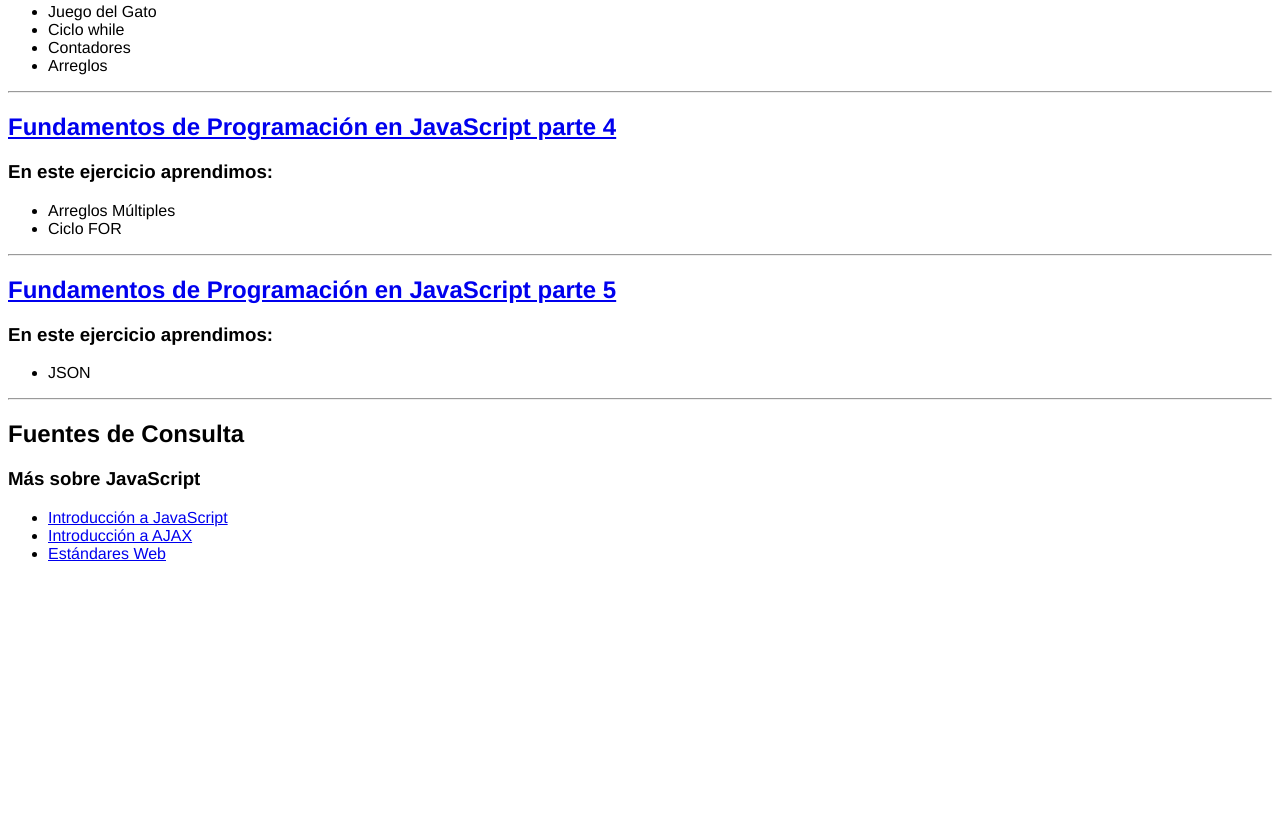
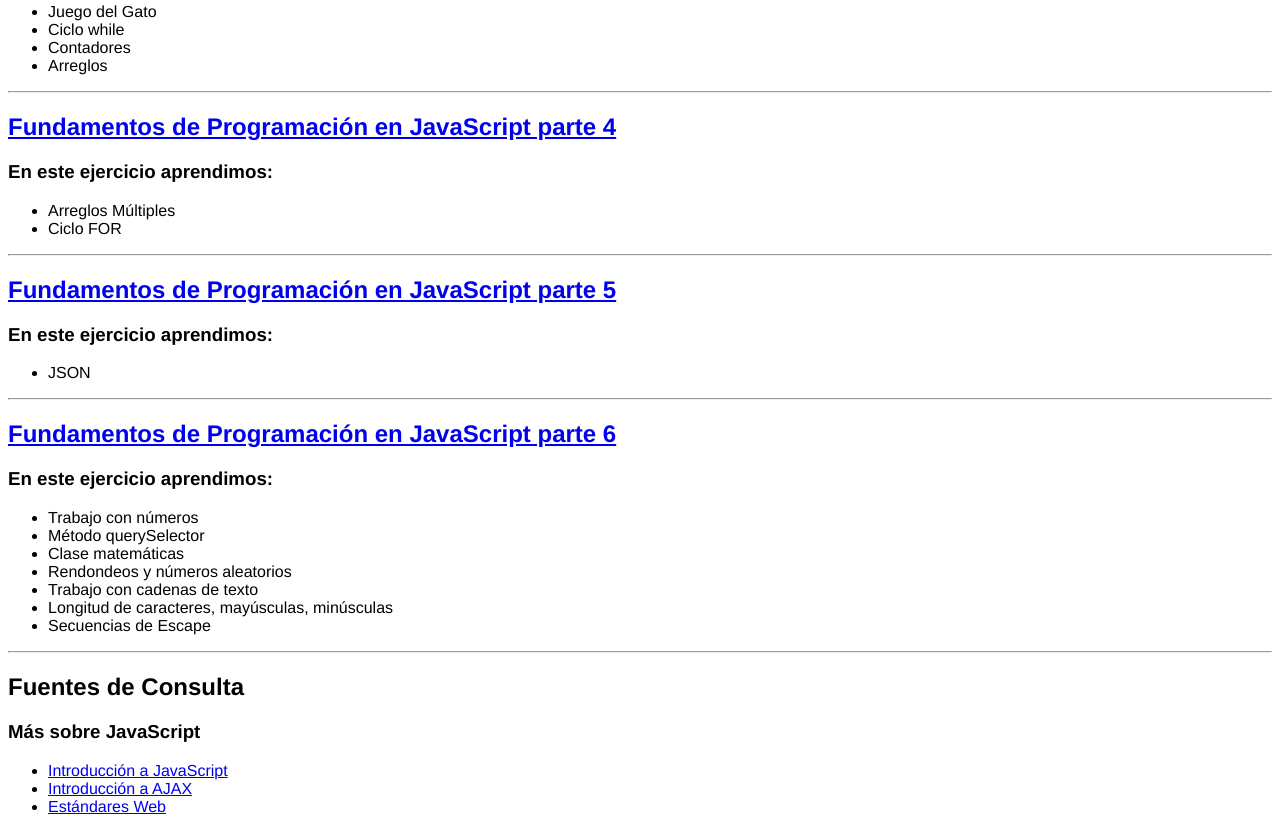
Before and after one commit to breyolic/learning-js, a plain HTML site: page 04 Fundamentos-JS/index.html in a window 1280 px wide. Shown: the part 884-1716 px from the top of the page. Before the commit the page ends 1463 px from the top, so only its background shows below. Drawn offline with Linux system fonts and the light colour scheme.

Commit message:
Actualizado el index con el contenido de fundamentos6

```diff
--- a/04 Fundamentos-JS/index.html
+++ b/04 Fundamentos-JS/index.html
@@ -90,6 +90,22 @@
 		<li>JSON</li>
 	</ul>
 	<hr/>
+	<h2>
+		<a href="fundamentos6.html">
+			Fundamentos de Programación en JavaScript parte 6
+		</a>
+	</h2>
+	<h3>En este ejercicio aprendimos:</h3>
+	<ul>
+		<li>Trabajo con números</li>
+		<li>Método querySelector</li>
+		<li>Clase matemáticas</li>
+		<li>Rendondeos y números aleatorios</li>
+		<li>Trabajo con cadenas de texto</li>
+		<li>Longitud de caracteres, mayúsculas, minúsculas</li>
+		<li>Secuencias de Escape</li>
+	</ul>
+	<hr/>
 	<h2>Fuentes de Consulta</h2>
 	<h3>Más sobre JavaScript</h3>
 	<ul>
```
